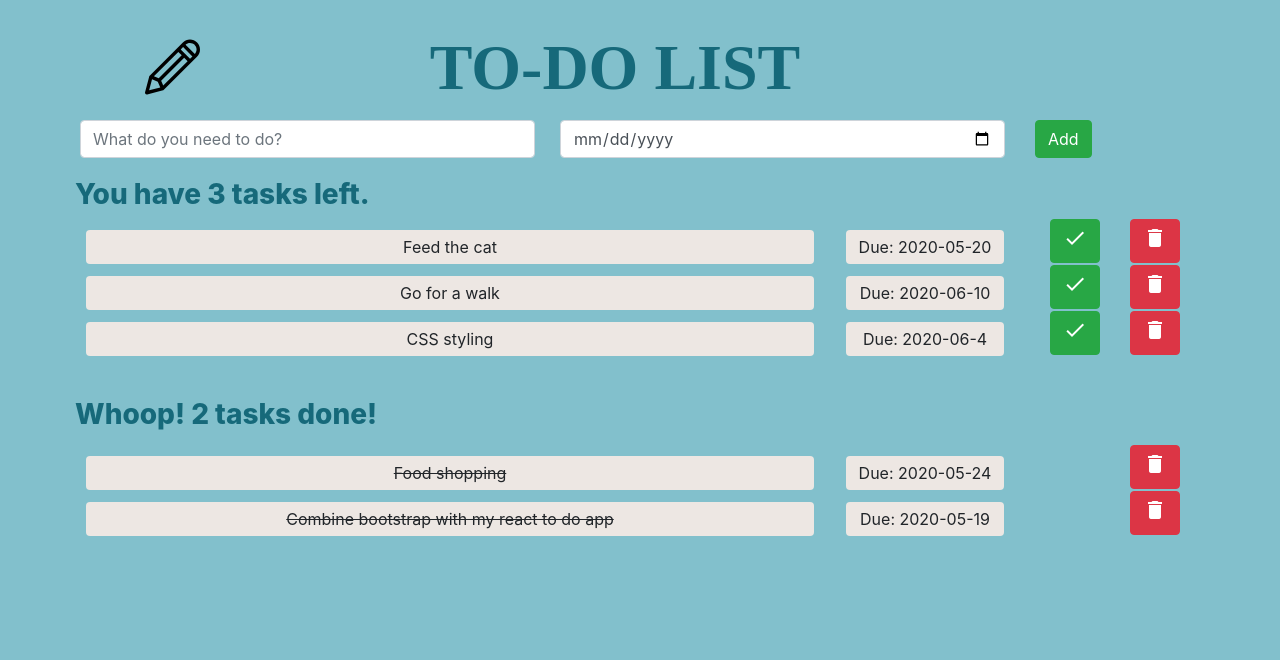
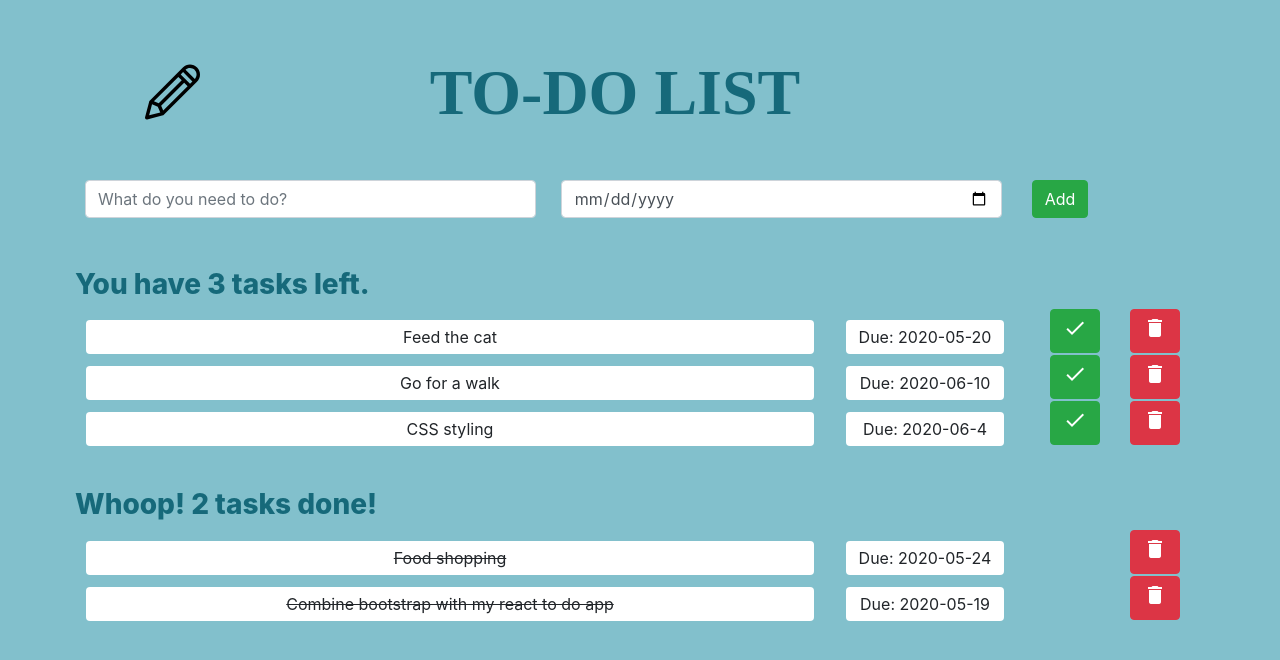
Before and after one commit to mattmckinley/todo-react-application, a React (Create React App) app: page / in a window 1280 px wide. Shown: the top 660 px of the page. Built offline with nearby package versions, Linux system fonts and the light colour scheme; a web font is replaced by a local one.

Commit message:
cant... stop... padding

```diff
--- a/src/CompleteRow/CompleteRow.css
+++ b/src/CompleteRow/CompleteRow.css
@@ -1,6 +1,6 @@
 .complete-row {
     color: #16697A;
-    padding: 25px 5px 5px 5px;
+    padding: 25px 0px 0px 5px;
     text-align: left;
 }
 
--- a/src/Header/Header.css
+++ b/src/Header/Header.css
@@ -1,3 +1,7 @@
+.header-row__all {
+  padding: 25px 0px 25px 0px;
+}
+
 h1 {
     font-family: Vibur;
     font-weight: 800;
--- a/src/Header/Header.js
+++ b/src/Header/Header.js
@@ -8,7 +8,7 @@ import './Header.css';
 function Header() {
     return (
         <div className="container">
-            <div className="row">
+            <div className="row header-row__all">
                 <div className="col-1 col-md-2 header">
                     <img src={pencilIcon} alt="pencil logo" className="logo-svg" />
                 </div>
--- a/src/IncompleteRow/IncompleteRow.css
+++ b/src/IncompleteRow/IncompleteRow.css
@@ -1,6 +1,6 @@
 .incomplete-row {
     color: #16697A;
-    padding: 20px 0px 0px 5px;
+    padding: 25px 0px 0px 5px;
     text-align: left;
 }
 
--- a/src/TaskInput/TaskInput.css
+++ b/src/TaskInput/TaskInput.css
@@ -4,6 +4,7 @@
 
 .task-input {
     float: center;
+    padding: 10px 20px 25px 20px;
 }
 
 .task-input__text-box {
--- a/src/TaskItem/TaskItem.css
+++ b/src/TaskItem/TaskItem.css
@@ -1,6 +1,6 @@
 .task-item__text {
     padding: 5px 0px 5px 0px;
-    background-color: #EDE7E3;
+    background-color: rgb(255, 255, 255);
     border: none;
     border-radius: 4px;
     margin: 1px;
@@ -16,7 +16,7 @@
 
 .task-item__date {
     padding: 5px 0px 5px 0px;
-    background-color: #EDE7E3;
+    background-color: rgb(255, 255, 255);
     border: none;
     border-radius: 4px;
     margin: 1px;
```
Also changed, not shown: src/TaskItem/TaskItem.js (line endings or trailing spaces).
